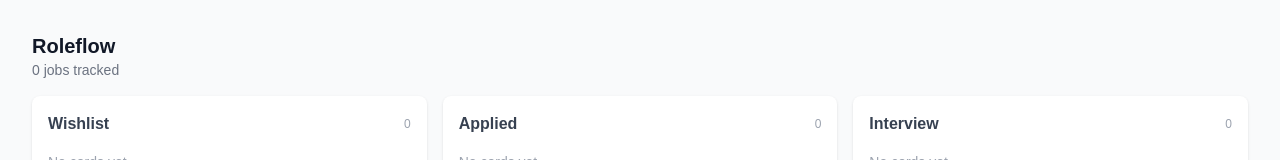
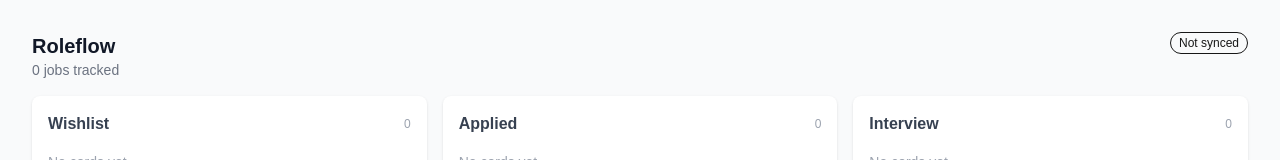
Before and after one commit to revlery/roleflow, a Next.js app: page / in a window 1280 px wide. Shown: the top 160 px of the page. Built offline with nearby package versions, Linux system fonts and the light colour scheme.

Commit message:
Add sync status pill, default to not synced

```diff
--- /dev/null
+++ b/app/components/SyncStatus.tsx
@@ -0,0 +1,17 @@
+interface SyncStatusProps {
+	synced: boolean;
+}
+
+export default function SyncStatus({ synced }: SyncStatusProps) {
+	return (
+    <span
+      className={`text-xs px-2 py-0.5 rounded-full border shrink-0 ${
+        synced
+          ? "bg-accent-success/10 text-accent-success border-accent-success/30"
+          : "bg-accent-warning/10 text-accent-warning border-accent-warning/30"
+      }`}
+    >
+      {synced ? "Synced" : "Not synced"}
+    </span>
+  );
+}
--- a/app/page.tsx
+++ b/app/page.tsx
@@ -4,6 +4,7 @@
 import { Job, JobStatus, STATUSES } from "./types";
 import JobCard from "./components/JobCard";
 import AddJobModal from "./components/AddJobModal";
+import SyncStatus from "./components/SyncStatus";
 
 const STORAGE_KEY = "roleflow.jobs";
 
@@ -11,6 +12,7 @@
   const [jobs, setJobs] = useState<Job[]>([]);
   const [loaded, setLoaded] = useState(false);
   const [modalStatus, setModalStatus] = useState<JobStatus | null>(null);
+  const [synced] = useState(false);
 
   // Load from localStorage on mount
   useEffect(() => {
@@ -52,11 +54,14 @@
 
   return (
     <main className="flex-1 bg-surface-page">
-      <header className="px-8 pt-8 pb-4">
-        <h1 className="text-xl font-semibold text-text-primary">Roleflow</h1>
-        <p className="text-sm text-text-tertiary">
-          {jobs.length} job{jobs.length === 1 ? "" : "s"} tracked
-        </p>
+      <header className="px-8 pt-8 pb-4 flex justify-between items-start">
+        <div>
+          <h1 className="text-xl font-semibold text-text-primary">Roleflow</h1>
+          <p className="text-sm text-text-tertiary">
+            {jobs.length} job{jobs.length === 1 ? "" : "s"} tracked
+          </p>
+        </div>
+        <SyncStatus synced={synced} />
       </header>
 
       <div className="flex gap-4 px-8 pb-8 items-start">
```
